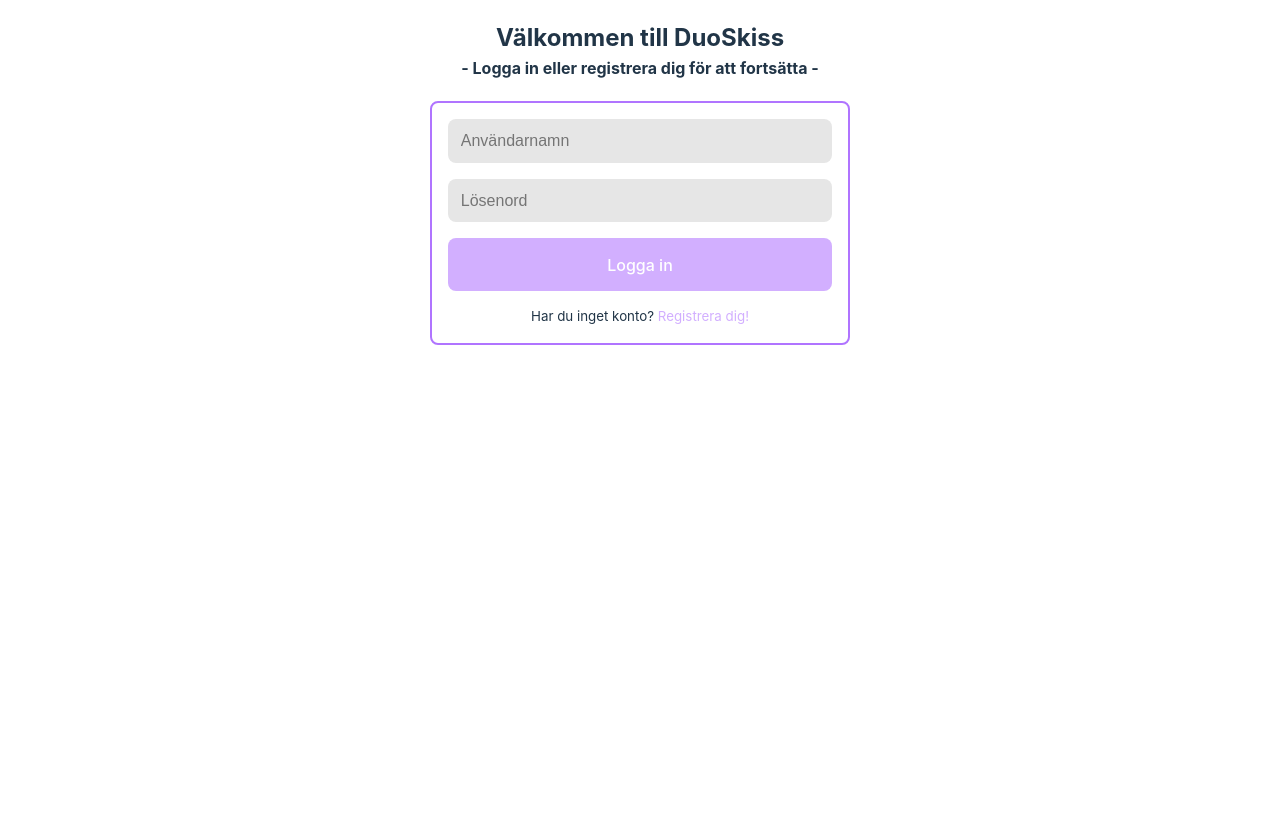
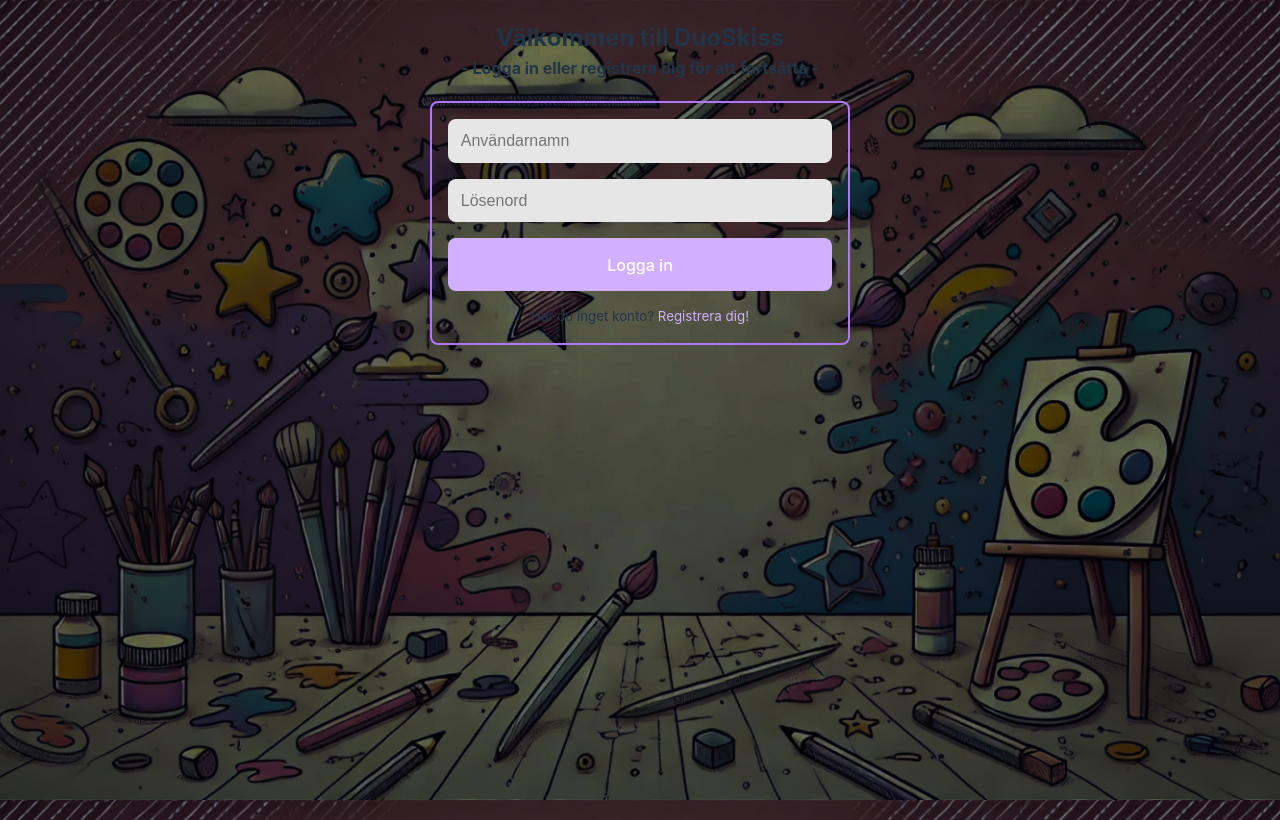
Before and after one commit to Saga-Lannerhjelm/DrawAndGuessGame, a React (Vite) app in the folder frontend/react-app/: page / in a window 1280 px wide. Built offline with nearby package versions, Linux system fonts and the light colour scheme.

Commit message:
add background image

```diff
--- a/frontend/react-app/src/App.css
+++ b/frontend/react-app/src/App.css
@@ -5,6 +5,14 @@
   margin: 0;
   padding: 0;
   text-align: center;
+}
+
+html {
+  background: url("./assets/backgroundImage.jpg") no-repeat center center fixed;
+  -webkit-background-size: cover;
+  -moz-background-size: cover;
+  -o-background-size: cover;
+  background-size: cover;
 }
 
 body {
```
Also changed, not shown: frontend/react-app/src/assets/backgroundImage.jpg (added).
